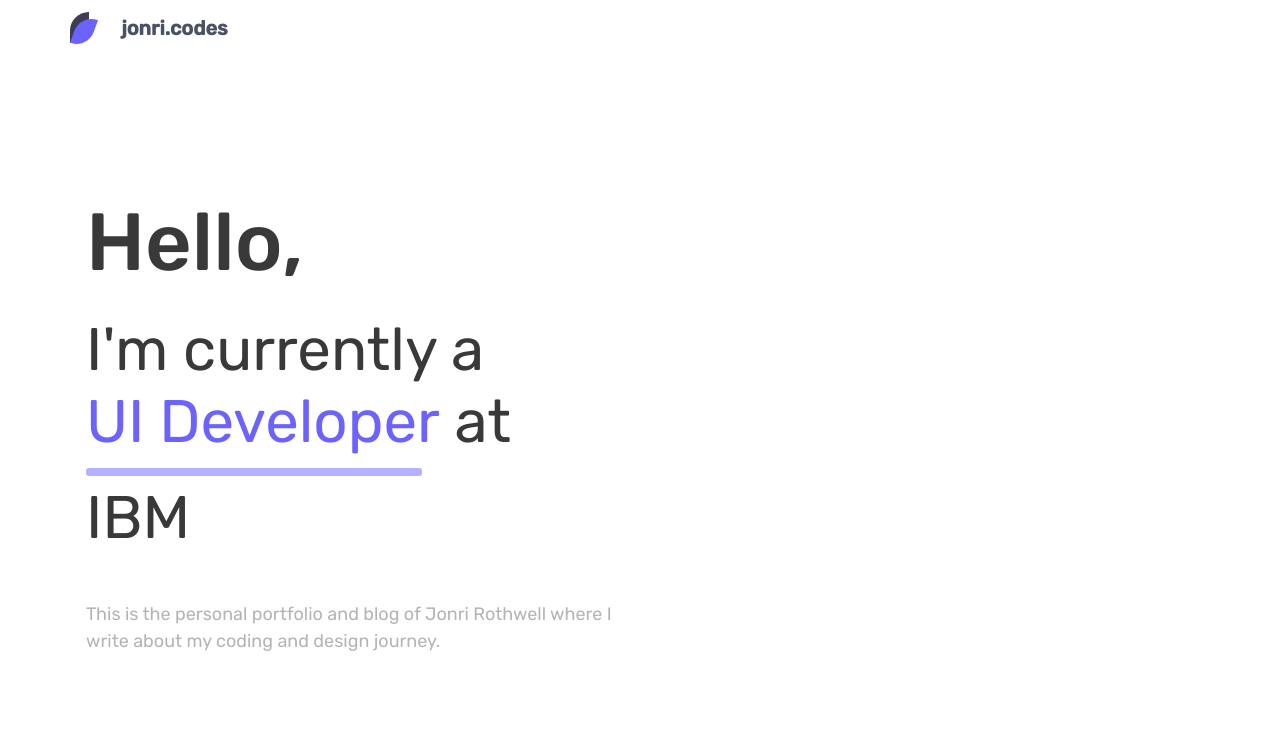
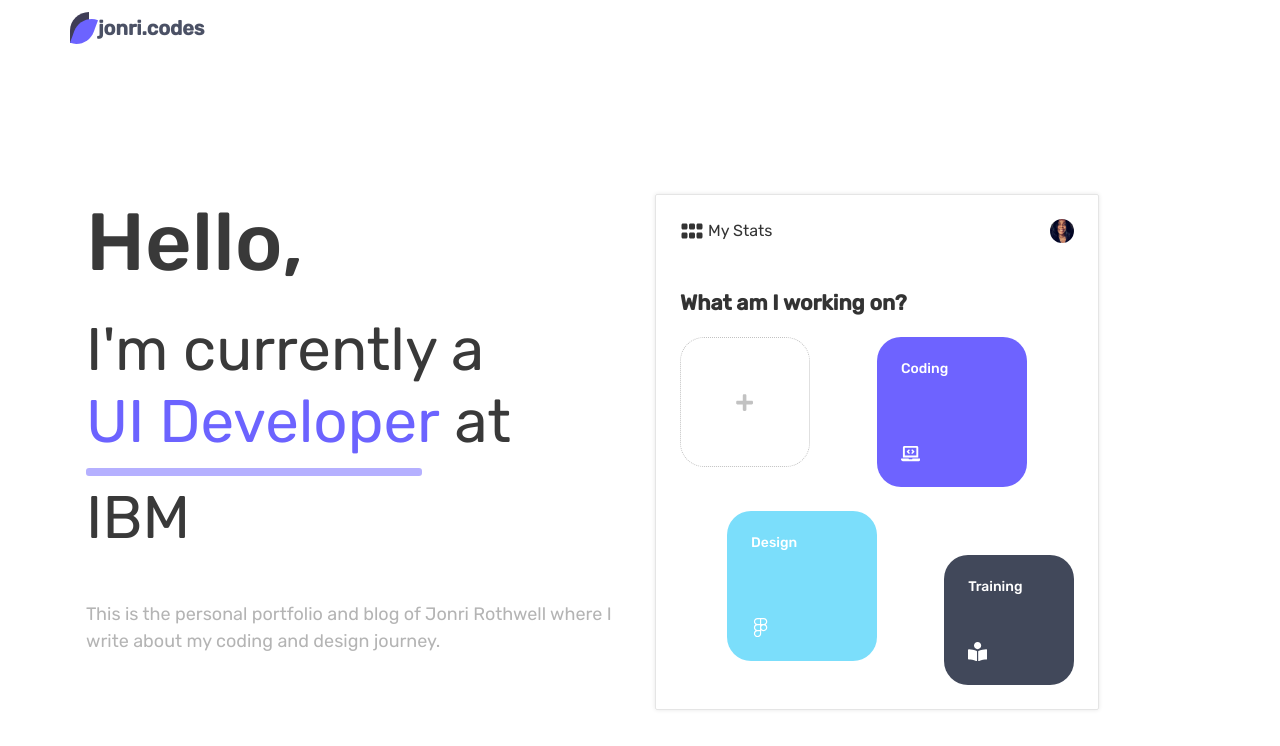
Before and after one commit to grataydesigns/jonri-codes, a Gatsby site: page / in a window 1280 px wide. Shown: the top 746 px of the page. Built offline with nearby package versions, Linux system fonts and the light colour scheme; Gatsby itself is replaced by a stand-in of ours; some packages are replaced by stand-ins of ours.

Commit message:
update to homepage

```diff
--- a/gatsby-config.js
+++ b/gatsby-config.js
@@ -4,6 +4,7 @@ module.exports = {
     description: `This is the personal portfolio and blog of Jonri Rothwell where I write about my coding and design journey.`,
   },
   plugins: [
+    `gatsby-transformer-yaml`,
     `gatsby-plugin-styled-components`,
     `gatsby-plugin-image`,
     `gatsby-transformer-sharp`,
@@ -45,6 +46,12 @@ module.exports = {
       },
     },
     {
+      resolve: `gatsby-source-filesystem`,
+      options: {
+        path: `${__dirname}/data`,
+      },
+    },
+    {
       resolve: `gatsby-plugin-typography`,
       options: {
         pathToConfigModule: `src/utils/typography`,
--- a/package.json
+++ b/package.json
@@ -33,8 +33,10 @@
 		"gatsby-remark-images": "^5.6.0",
 		"gatsby-source-filesystem": "^3.9.0",
 		"gatsby-transformer-sharp": "^3.9.0",
+		"gatsby-transformer-yaml": "^3.10.0",
 		"react": "^17.0.2",
 		"react-dom": "^17.0.2",
+		"react-helmet": "^6.1.0",
 		"react-icons": "^4.2.0",
 		"react-typography": "^0.16.20",
 		"styled-components": "^5.3.0",
--- a/src/components/header.js
+++ b/src/components/header.js
@@ -1,9 +1,9 @@
 import React from 'react';
 import { Link } from 'gatsby';
+import { StaticImage } from 'gatsby-plugin-image';
 import styled from 'styled-components';
 
 import { rhythm } from '../utils/typography';
-import Logo from '../../images/logo.svg';
 
 const HeaderWrapper = styled.header`
   margin-bottom: 8.125rem;
@@ -40,7 +40,7 @@ const Header = () => (
     <HeaderContainer>
       <SiteTitle>
         <Link to="/">
-          <img src={Logo} alt="Jonri Codes Logo" />
+          <StaticImage src="../../images/logo.svg" alt="Jonri Codes Logo" />
           <span>jonri.codes</span>
         </Link>
       </SiteTitle>
--- a/src/components/layout.js
+++ b/src/components/layout.js
@@ -1,6 +1,9 @@
 import React from 'react';
+import Helmet from 'react-helmet';
 import styled from 'styled-components';
 
+import favicon16 from '../../images/favicon-16x16.png';
+import favicon32 from '../../images/favicon-32x32.png';
 import Header from '../components/header';
 import Footer from '../components/footer';
 
@@ -24,6 +27,10 @@ export const GalleryGridWrapper = styled.div`
 
 export const Layout = ({ children }) => (
   <>
+    <Helmet>
+      <link rel="icon" type="image/png" sizes="32x32" href={favicon32} />
+      <link rel="icon" type="image/png" sizes="16x16" href={favicon16} />
+    </Helmet>
     <Header />
     <main>{children}</main>
     <Footer />
--- a/src/pages/index.js
+++ b/src/pages/index.js
@@ -1,6 +1,14 @@
 import React from 'react';
 import styled from 'styled-components';
 import { graphql } from 'gatsby';
+import {
+  FaBookReader,
+  FaFigma,
+  FaGripHorizontal,
+  FaLaptopCode,
+  FaPlus,
+} from 'react-icons/fa';
+import { StaticImage } from 'gatsby-plugin-image';
 import { breakpoint } from '../utils/breakpoint';
 import { rhythm } from '../utils/typography';
 import { useSiteMetadata } from '../hooks/useSiteMetadata';
@@ -48,12 +56,93 @@ const SubHeadline = styled.p`
   line-height: 1.5;
 `;
 
+const StatCard = styled.div`
+  border: 1px solid rgba(0, 0, 0, 0.1);
+  border-radius: 0.125rem;
+  box-shadow: 0 0 0.25rem 0 rgba(0, 0, 0, 0.1);
+`;
+
+const StatCardHeader = styled.div`
+  align-items: center;
+  display: flex;
+  padding: 1.5rem;
+
+  span {
+    margin-left: 0.25rem;
+  }
+
+  .avatar {
+    border-radius: 100%;
+    height: 1.5rem;
+    margin-left: auto;
+    width: 1.5rem;
+  }
+`;
+
+const StatCardBody = styled.div`
+  padding: 1.5rem;
+  h5 {
+    font-weight: 500;
+  }
+`;
+
+const StatCardTask = styled.div`
+  background-color: ${(props) => (props.new ? 'transparent' : '#6e63ff')};
+  border: ${(props) => (props.new ? '1px dotted #C2C2C2' : '')};
+  border-radius: 1.5rem;
+  color: ${(props) => (props.new ? '#C2C2C2' : '#ffffff')};
+  display: flex;
+  flex-direction: column;
+  height: 9.375rem;
+  margin-bottom: 1.5rem;
+  padding: 1.5rem;
+  width: 9.375rem;
+
+  svg {
+    margin-top: auto;
+  }
+`;
+
+const StatCardGrid = styled.div`
+  display: grid;
+  grid-template-columns: 1fr 1fr;
+  grid-template-rows: 1fr 1fr;
+
+  div:first-child {
+    align-items: center;
+    grid-column: 1;
+    height: 8.125rem;
+    justify-content: center;
+    width: 8.125rem;
+
+    svg {
+      margin-top: 0;
+    }
+  }
+
+  div:nth-child(2) {
+    background-color: #7bdefb;
+    grid-row: 2;
+    justify-self: end;
+  }
+
+  div:last-child {
+    align-self: end;
+    background-color: #41485a;
+    grid-row: 2;
+    height: 8.125rem;
+    justify-self: end;
+    margin-bottom: 0;
+    width: 8.125rem;
+  }
+`;
+
 const GridItem = styled.section`
   grid-column: 1 / span 12;
   margin-bottom: 70px;
 
   @media ${breakpoint.tablet} {
-    grid-column: 1 / span 6;
+    grid-column: span ${(props) => props.col};
   }
 `;
 
@@ -63,13 +152,46 @@ const Home = ({ data }) => {
     <Layout>
       <Container>
         <Grid>
-          <GridItem>
+          <GridItem col={6}>
             <Billboard>Hello,</Billboard>
             <Headline>
               I'm currently a <span className="underline">UI Developer</span> at
               IBM
             </Headline>
             <SubHeadline>{description}</SubHeadline>
+          </GridItem>
+          <GridItem col={5}>
+            <StatCard>
+              <StatCardHeader>
+                <FaGripHorizontal size={24} />
+                <span>My Stats</span>
+                <StaticImage
+                  src="../../images/profile-pic.jpg"
+                  alt="Jonri Rothwell"
+                  className="avatar"
+                />
+              </StatCardHeader>
+              <StatCardBody>
+                <h3>What am I working on?</h3>
+                <StatCardGrid>
+                  <StatCardTask new>
+                    <FaPlus size="1.2rem" />
+                  </StatCardTask>
+                  <StatCardTask>
+                    <h5>Design</h5>
+                    <FaFigma size="1.2rem" />
+                  </StatCardTask>
+                  <StatCardTask>
+                    <h5>Coding</h5>
+                    <FaLaptopCode size="1.2rem" />
+                  </StatCardTask>
+                  <StatCardTask>
+                    <h5>Training</h5>
+                    <FaBookReader size="1.2rem" />
+                  </StatCardTask>
+                </StatCardGrid>
+              </StatCardBody>
+            </StatCard>
           </GridItem>
         </Grid>
         {data.allMdx.nodes.map(({ excerpt, frontmatter, fields }) => (
```
Also changed, not shown: data/nav-items.yaml (added, +21 -0 lines), images/favicon-16x16.png (added), images/favicon-32x32.png (added), images/profile-pic.jpg (added), 1 other file.
